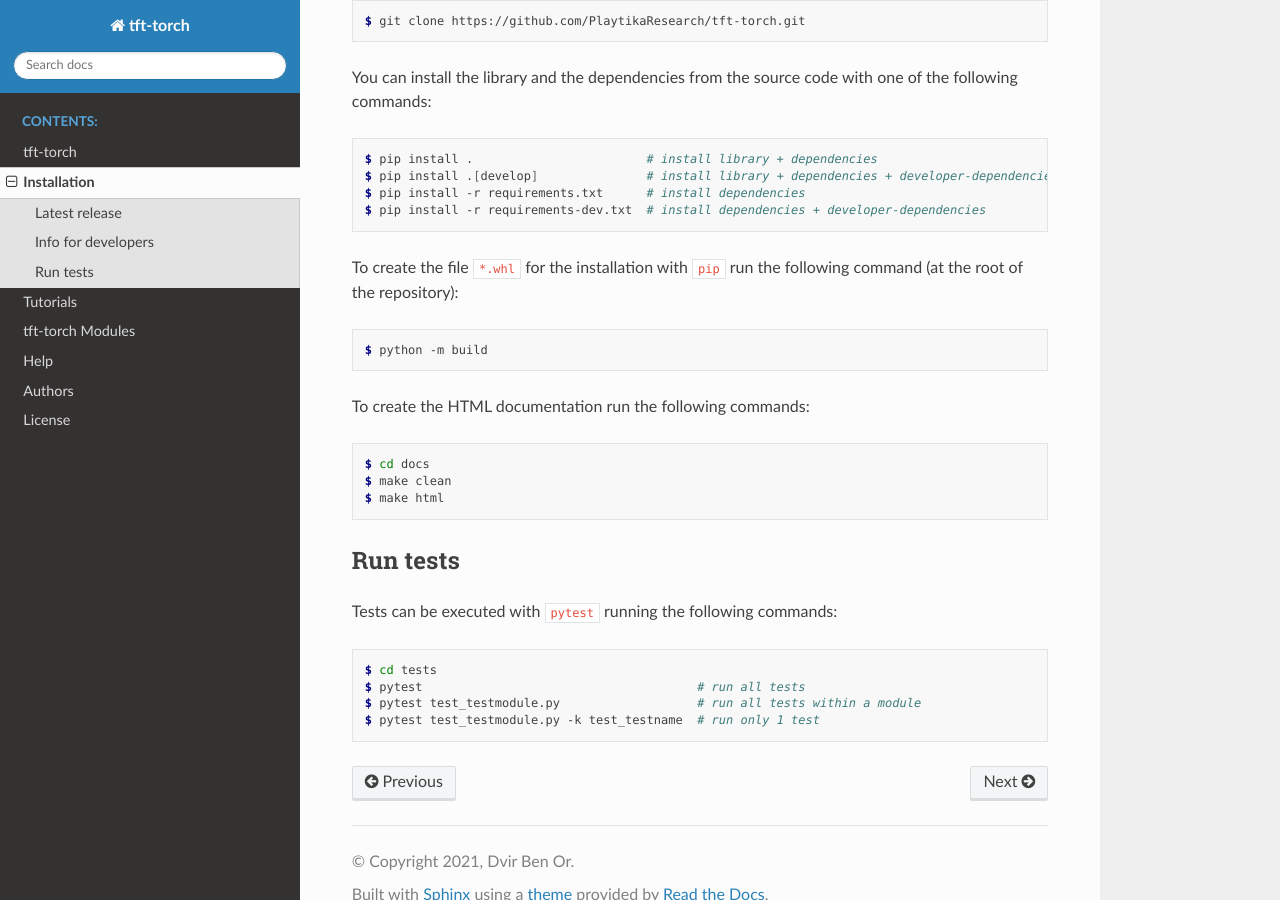
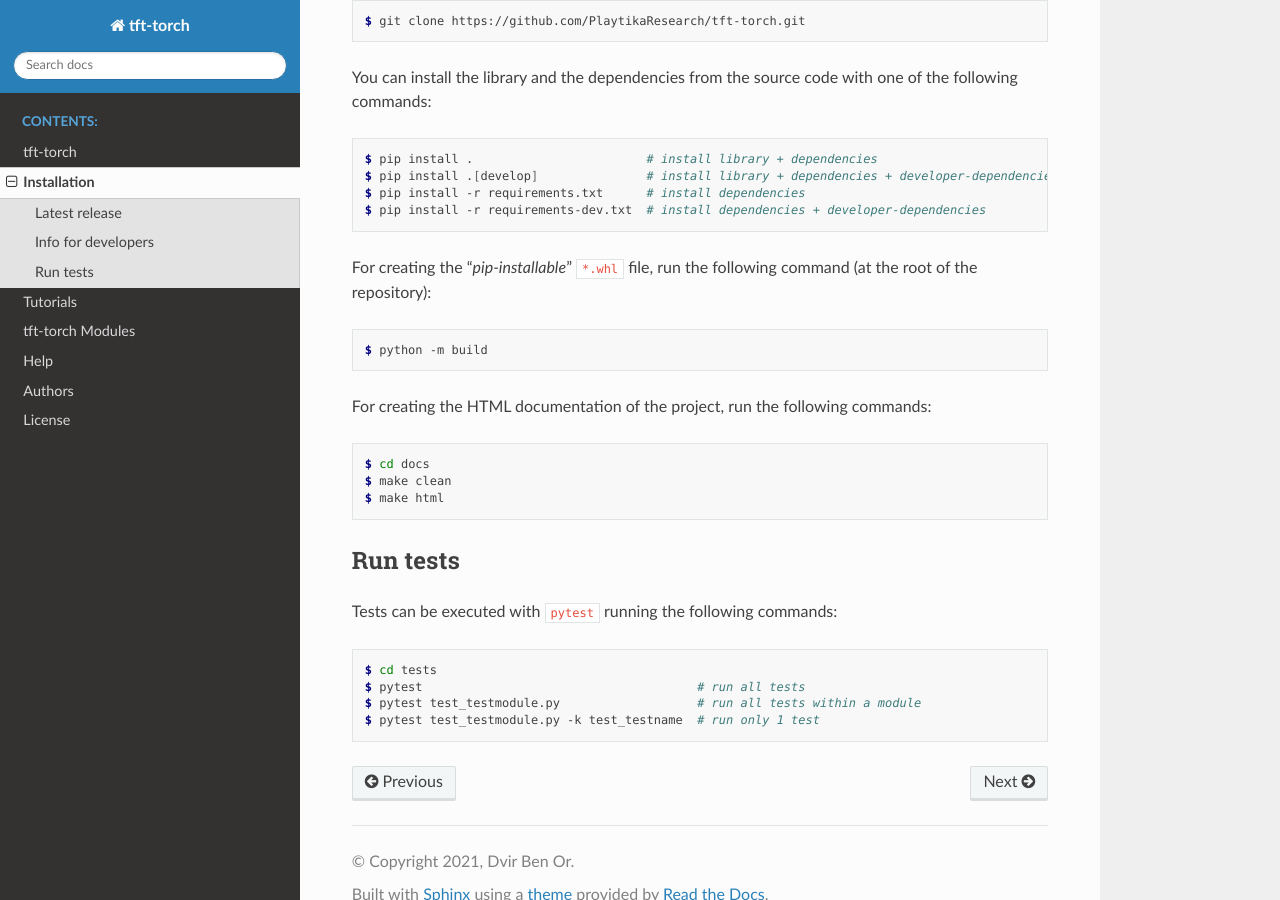
Before and after one commit to PlaytikaOSS/tft-torch, a Sphinx documentation site: the page built from docs/source/installation.rst, in a window 1280 px wide and 900 px high, scrolled down 534 px. Built offline with Sphinx 7.4.7 and the Read the Docs theme 2.0.0, drawn with Linux system fonts in a browser that asks for light colours; pages that are not in the unit, such as notebooks, are missing from menus.

Commit message:
update info for developers

```diff
--- a/docs/source/installation.rst
+++ b/docs/source/installation.rst
@@ -42,14 +42,14 @@
 
 .. _GitHub: https://github.com/PlaytikaResearch/tft-torch
 
-To create the file ``*.whl`` for the installation with ``pip`` run the following command (at the root of the
+For creating the "*pip-installable*" ``*.whl`` file, run the following command (at the root of the
 repository):
 
 .. code:: console
 
    $ python -m build
 
-To create the HTML documentation run the following commands:
+For creating the HTML documentation of the project, run the following commands:
 
 .. code:: console
 
```
Also changed, not shown: README.md (+2 -2 lines), docs/source/conf.py (line endings or trailing spaces).
